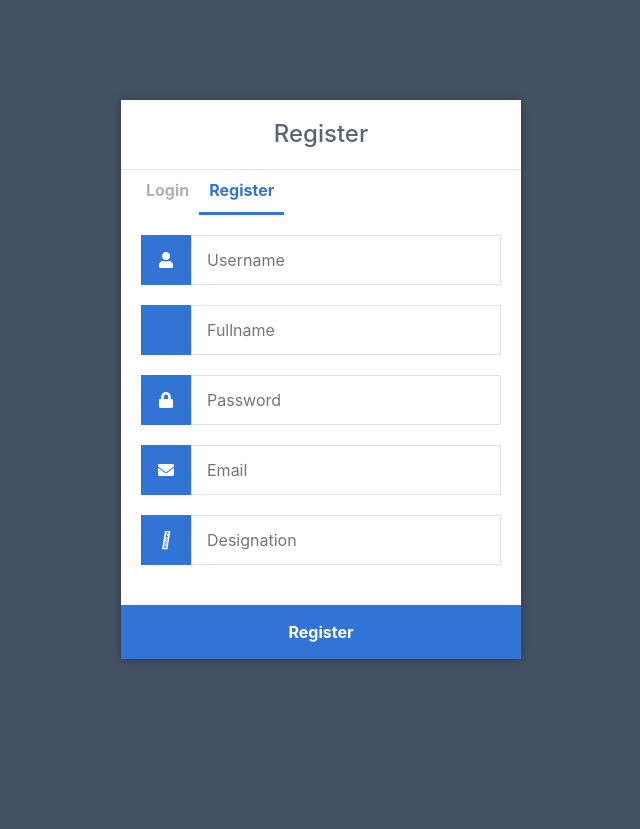
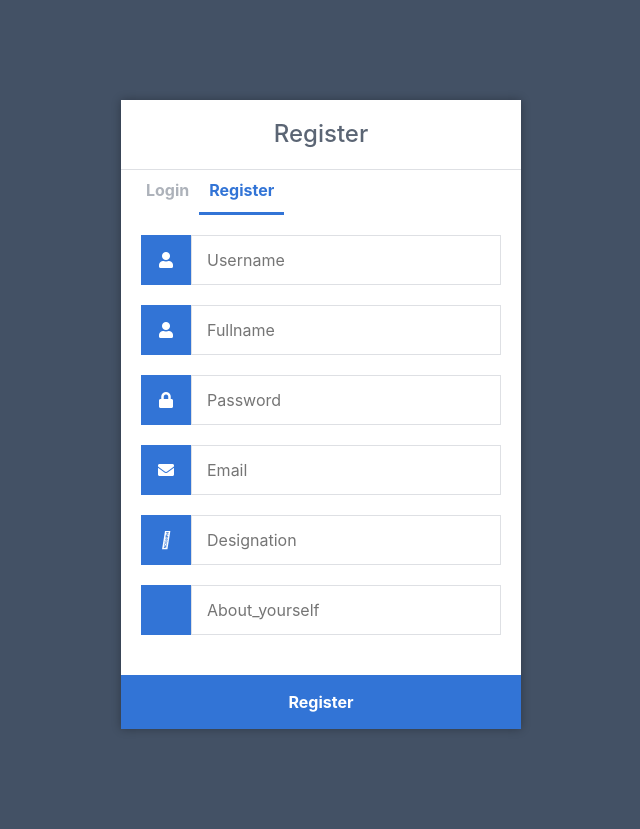
Before and after one commit to lok435/python-login-page, a Flask app: page /pythonlogin/register in a window 1280 px wide. Shown: the whole page, without its empty margins (319-959 px from the left). Before the commit the page ends 660 px from the top, so only its background shows below. Run offline with Flask 2, Linux system fonts and the light colour scheme; some libraries are stand-ins or nearby versions.

Commit message:
Update register.html

```diff
--- a/templates/auth/register.html
+++ b/templates/auth/register.html
@@ -16,7 +16,7 @@
         <input type="text" name="username" placeholder="Username" id="username" required>
 
         <label for="fullname">
-            <i class="fullname"></i>
+            <i class="fas fa-user"></i>
         </label>
         <input type="text" name="fullname" placeholder="Fullname" id="fullname" required>
 
@@ -35,6 +35,11 @@
         </label>
         <input type="text" name="designation" placeholder="Designation" id="designation" required>
 
+        <label for="about_yourself">
+            <i class=""></i>
+        </label>
+        <input type="text" name="about_yourself" placeholder="About_yourself" id="about_yourself" required>
+
         <div class="msg">{{ msg }}</div>
         <input type="submit" value="Register">
     </form>
```
